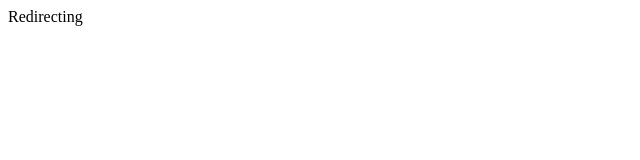
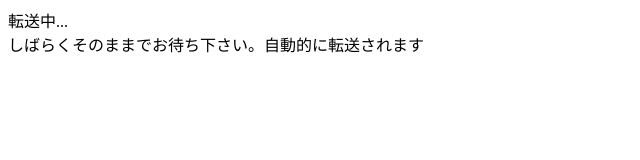
Before and after one commit to pj-rinbot/rinbot-website, a plain HTML site: page invite.html in a window 1280 px wide. Shown: the whole page, without its empty margins (0-640 px from the left). Drawn offline with Linux system fonts and the light colour scheme.

Commit message:
フィx：レぢれCTめっさげ

```diff
--- a/invite.html
+++ b/invite.html
@@ -6,6 +6,6 @@
     <title></title>
   </head>
   <body>
-    Redirecting
+    転送中...<br>しばらくそのままでお待ち下さい。自動的に転送されます
   </body>
 </html>
```
